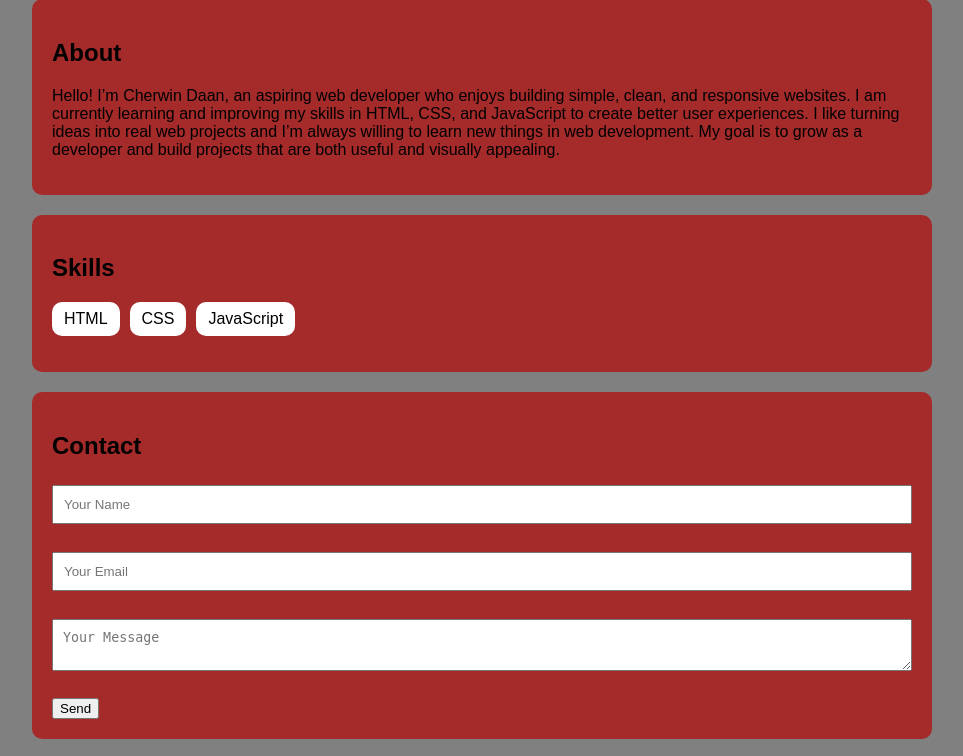
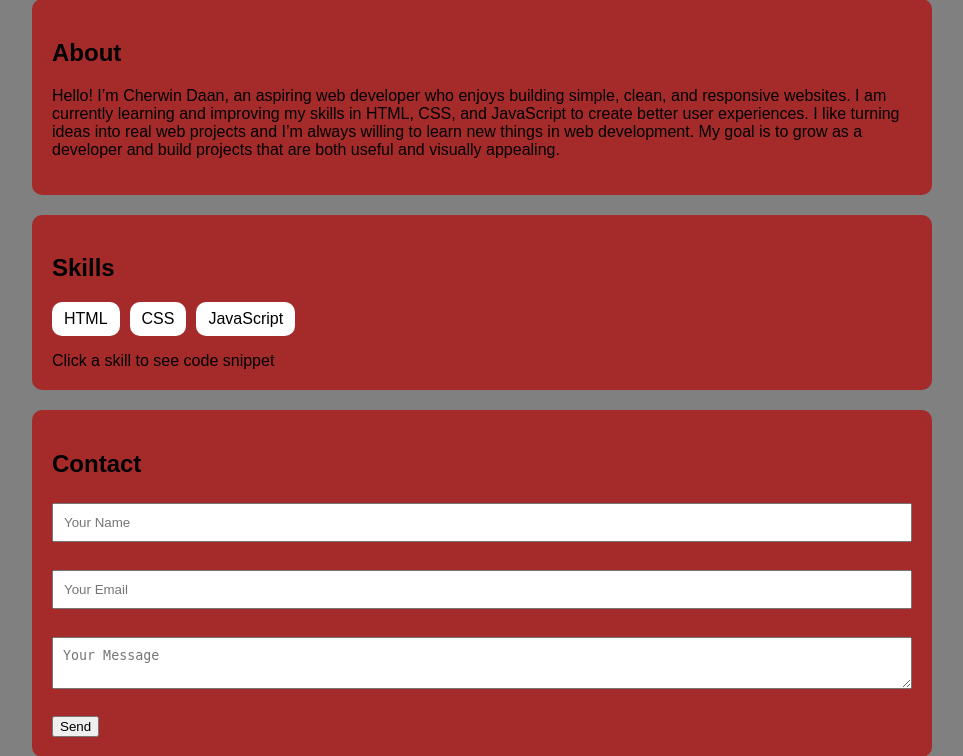
Before and after one commit to cherwindaan29-beep/cherwin, a Django app: page / in a window 1280 px wide. Shown: the part 470-1226 px from the top of the page, without its empty margins (158-1121 px from the left). Run offline with Django 5.2, Linux system fonts and the light colour scheme; data comes from the database, SQL or seed files in the repository.

Commit message:
Update index.html

```diff
--- a/templates/index.html
+++ b/templates/index.html
@@ -53,6 +53,13 @@
         <li>CSS</li>
         <li>JavaScript</li>
       </ul>
+
+
+      <!-- CODE OUTPUT -->
+      <div id="codeOutput" class="code-output">
+        Click a skill to see code snippet
+      </div>
+
     </section>
 
     <!-- CONTACT -->
```
